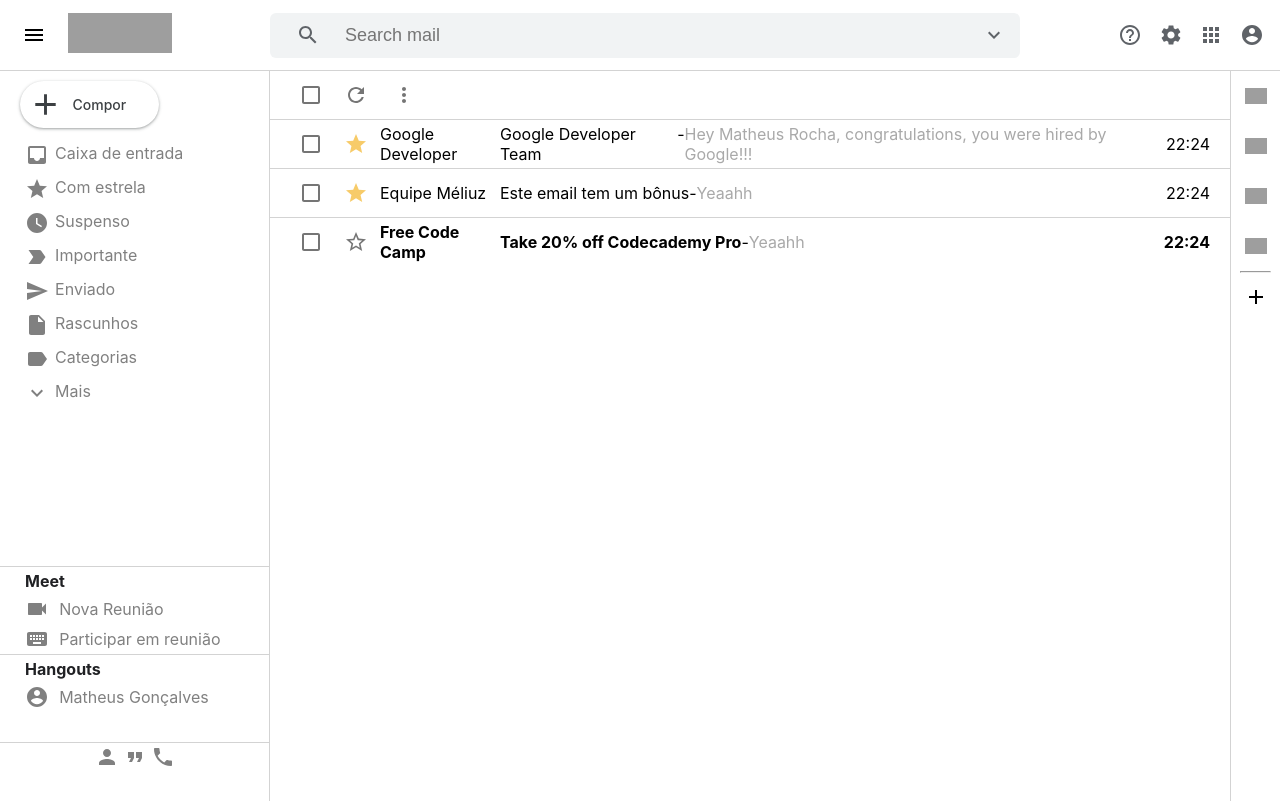
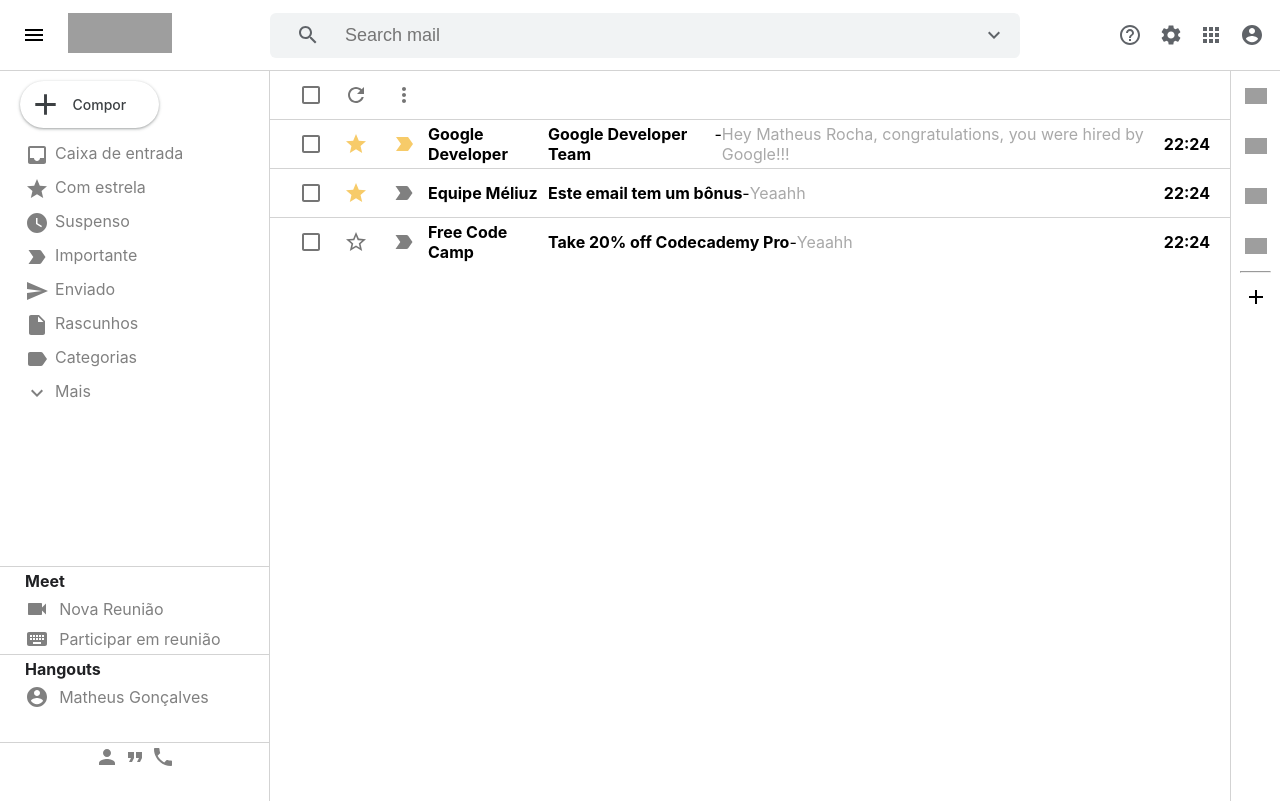
Before and after one commit to matheus98rocha/gmail-clone, a React (Create React App) app: page / in a window 1280 px wide. Built offline with nearby package versions, Linux system fonts and the light colour scheme; grey boxes are pictures that could not be loaded.

Commit message:
Important Button

```diff
--- a/src/components/emailItem/EmailItem.js
+++ b/src/components/emailItem/EmailItem.js
@@ -5,11 +5,13 @@
 import StarIcon from '@material-ui/icons/Star';
 import StarBorderIcon from '@material-ui/icons/StarBorder'
 import IconButton from '@material-ui/core/IconButton';
+import LabelImportant from '@material-ui/icons/LabelImportant';
+import LabelImportantSharp from '@material-ui/icons/LabelImportantSharp';
 
-
-const EmailItem = ({ starred, from, message, subject, received, read }) => {
+const EmailItem = ({ starred, important, from, message, subject, received, read }) => {
 
     const [star, setStar] = useState(starred);
+    const [importantIcon, setimportantIcon] = useState(important);
 
     return (
 
@@ -21,9 +23,21 @@
                         <StarIcon htmlColor='#f7cb69' /> :
                         <StarBorderIcon />
                 }
+
+
+
+            </IconButton>
+            <IconButton onClick={() => importantIcon ? setimportantIcon(false) : setimportantIcon(true)} >
+                {
+                    importantIcon ?
+                        <LabelImportantSharp htmlColor='#f7cb69' /> :
+                        <LabelImportant htmlColor='gray' />
+
+                }
+
             </IconButton>
 
-            <p className={!read && 'unread'}>{from}</p>
+            <p className={!read && 'unread'} >{from}</p>
 
             <div>
                 <p className={!read && 'unread'}>{subject}</p> - <span>{message}</span>
@@ -42,7 +56,7 @@
     border-top: 1px solid lightgray;
 
     display: grid;
-    grid-template-columns: min-content min-content 120px auto min-content;
+    grid-template-columns: min-content min-content min-content 120px auto min-content;
     align-items: center;
     cursor: pointer;
     padding-right: 20px;
@@ -54,7 +68,6 @@
             color: darkgray;
         }
     }
-
     .unread{
         color: black;
         font-weight: bolder;
--- a/src/components/layout/EmailsView.js
+++ b/src/components/layout/EmailsView.js
@@ -5,6 +5,7 @@
 import RefreshIcon from '@material-ui/icons/Refresh';
 import MoreVertIcon from '@material-ui/icons/MoreVert';
 import IconButton from '@material-ui/core/IconButton';
+
 
 import { emailData } from '../../components/temp/EmailData';
 import EmailItem from '../emailItem/EmailItem';
@@ -26,9 +27,10 @@
 
             <EmailsContainer>
                 {
-                    emailData.map(({ starred, from, subject, message, received, read }) => (
+                    emailData.map(({ starred, important, from, subject, message, received, read }) => (
                         <EmailItem
                             starred={starred}
+                            important={important}
                             from={from}
                             subject={subject}
                             message={message}
@@ -38,6 +40,7 @@
                     ))
                 }
             </EmailsContainer>
+
         </Wrapper>
     )
 }
--- a/src/components/temp/EmailData.js
+++ b/src/components/temp/EmailData.js
@@ -5,20 +5,26 @@
         subject: 'Google Developer Team',
         message: 'Hey Matheus Rocha, congratulations, you were hired by Google!!!',
         received: '22:24',
-        read: true
+        important: true,
+        type: "Main",
+        read: false
     }, {
         starred: true,
         from: 'Equipe Méliuz',
         subject: 'Este email tem um bônus',
         message: 'Yeaahh',
         received: '22:24',
-        read: true
+        important: false,
+        type: "Social",
+        read: false
     }, {
         starred: false,
         from: 'Free Code Camp',
         subject: 'Take 20% off Codecademy Pro',
         message: 'Yeaahh',
         received: '22:24',
+        important: false,
+        type: "Social",
         read: false
     },
 ]
```
